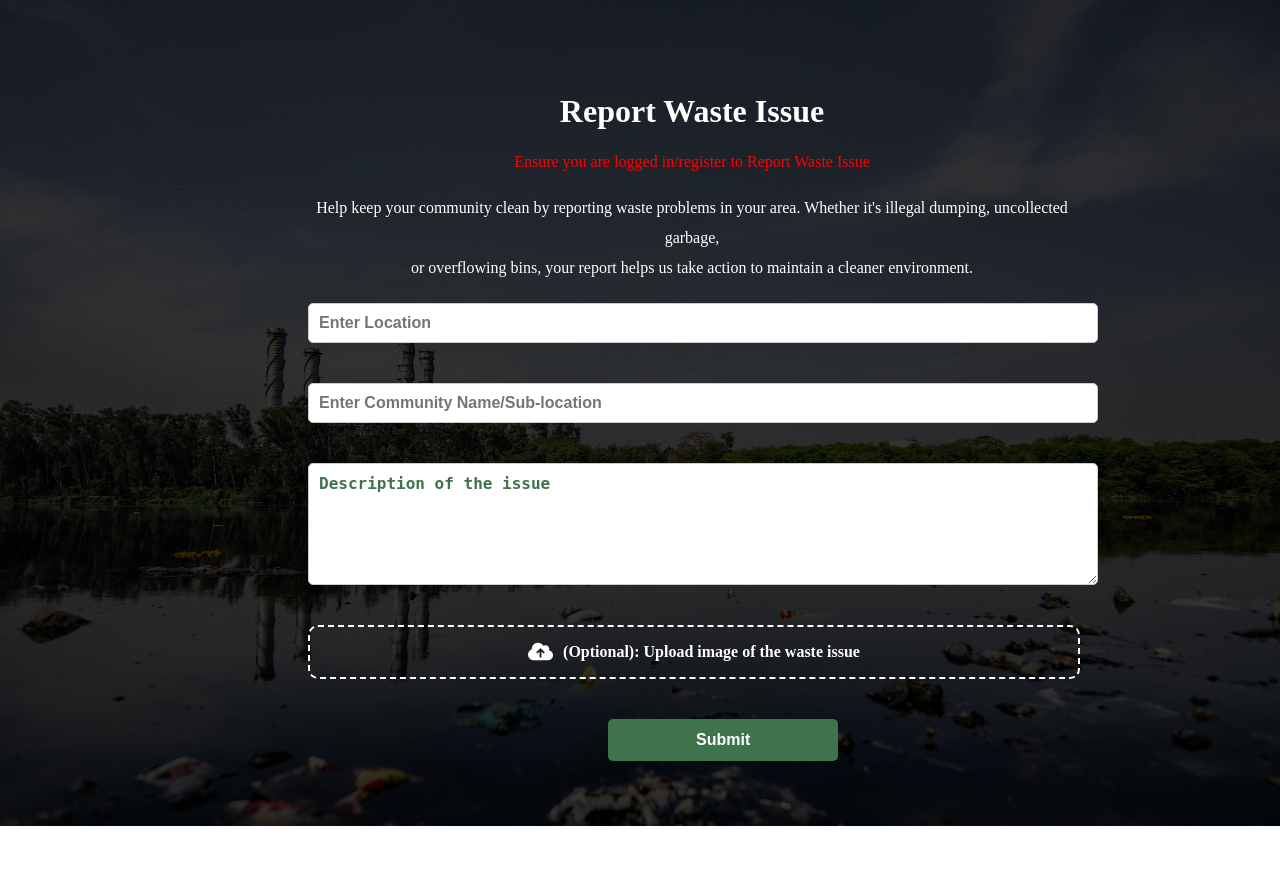
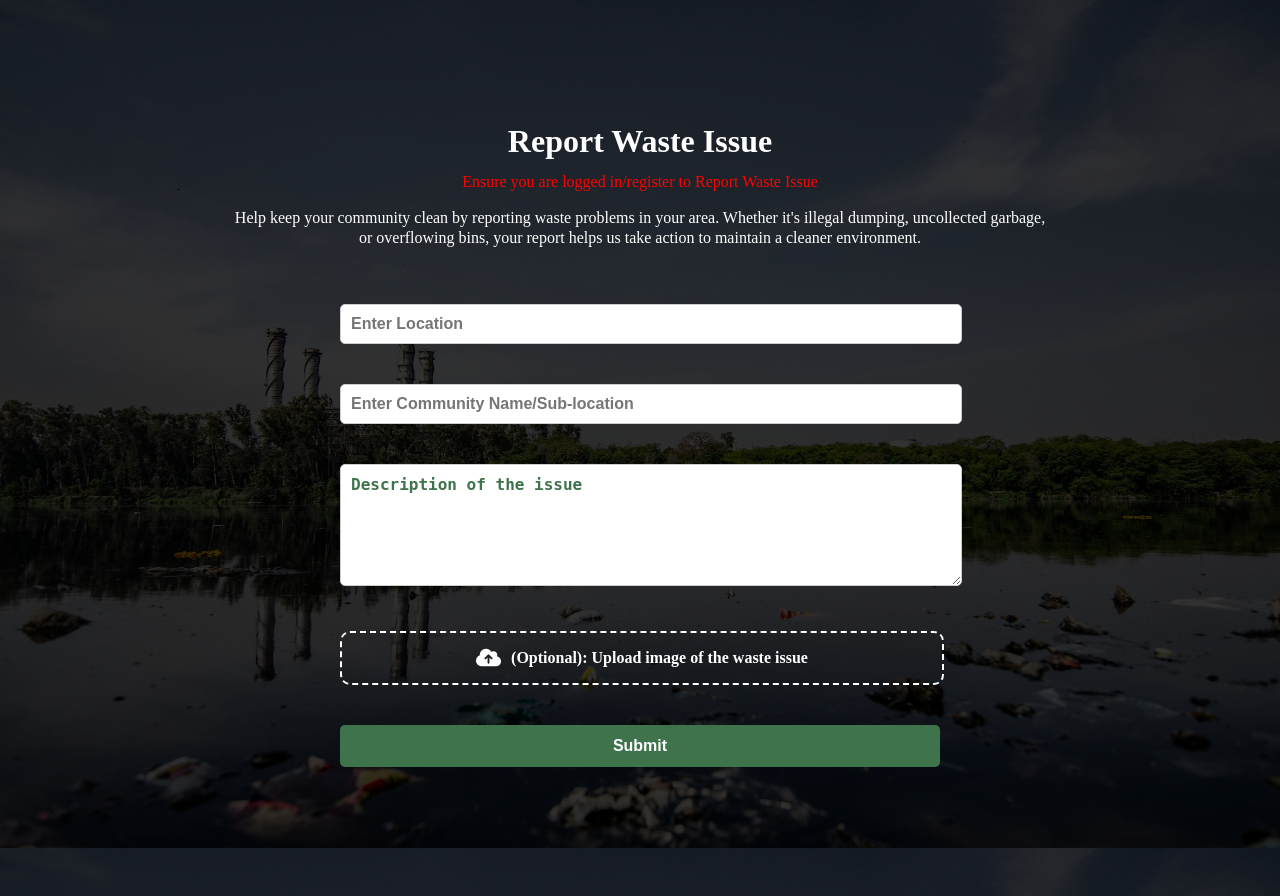
Before and after one commit to Ayiera-20/Green-Watch, a Django app: page /report/ in a window 1280 px wide. Before the commit the page ends 826 px from the top, so only its background shows below. Run offline with Django 5.2, Linux system fonts and the light colour scheme; some libraries are stand-ins or nearby versions.

Commit message:
feat: add resposnsive web design for the report page

```diff
--- a/green_watch/mysite/green_watch/static/css/report.css
+++ b/green_watch/mysite/green_watch/static/css/report.css
@@ -9,12 +9,13 @@ body{
     background-position: center;
     background-repeat: no-repeat;
     background-attachment: fixed;
-    padding: 10px 100px 0 300px;
-    line-height: 30px;
-    width: 60%;
-    overflow: hidden;
-    display: inline-block;
-    align-content: center;
+    padding: 40px 20px;
+    line-height: 20px;
+    display: flex;
+    align-items: center;
+    justify-content: center;
+    flex-direction: column;
+
 
 }
 
@@ -25,6 +26,15 @@ body{
 
 .report h1{
     font-size: 2rem;
+}
+
+form {
+    /* background: rgba(255, 255, 255, 0.1); */
+    padding: 20px;
+    border-radius: 10px;
+    width: 90%;
+    max-width: 600px;
+    /* box-shadow: 0px 0px 10px rgba(0, 0, 0, 0.3); */
 }
 .input-field {
     display: block;
@@ -40,7 +50,7 @@ body{
 }
 
 textarea {
-    display: block;
+    /* display: block; */
     width: 100%;
     height: 100px;
     margin-bottom: 40px;
@@ -86,12 +96,12 @@ textarea {
     color: white;
     font-weight: bold;
     padding: 12px 25px;
-    margin-left: 300px;
+    /* margin-left: 230px; */
     border: none;
     border-radius: 5px;
     cursor: pointer;
     font-size: 16px;
-    width: 30%;
+    width: 100%;
 }
 
 .report-btn:hover {
@@ -101,8 +111,3 @@ textarea {
 .ensure{
     color: red;
 }
-
-
-@media (max-width: 768px){
-
-}
```
